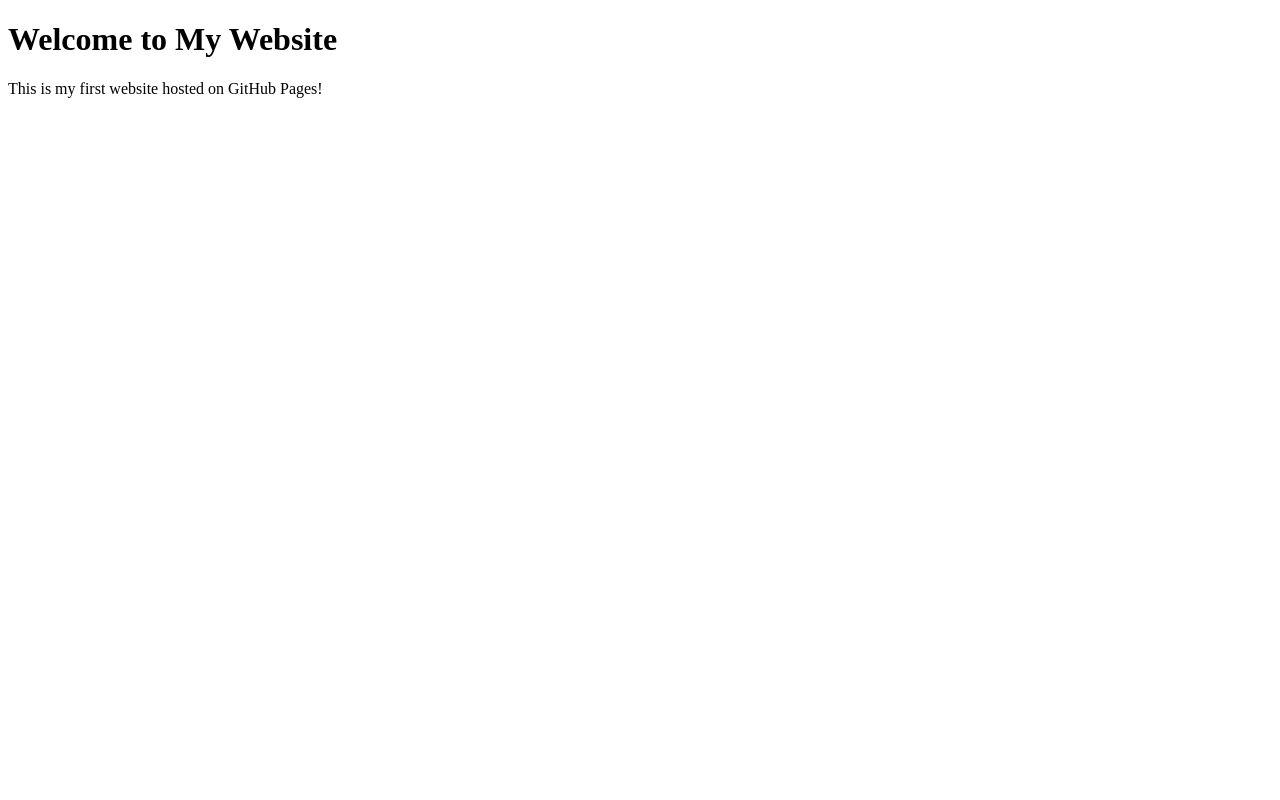
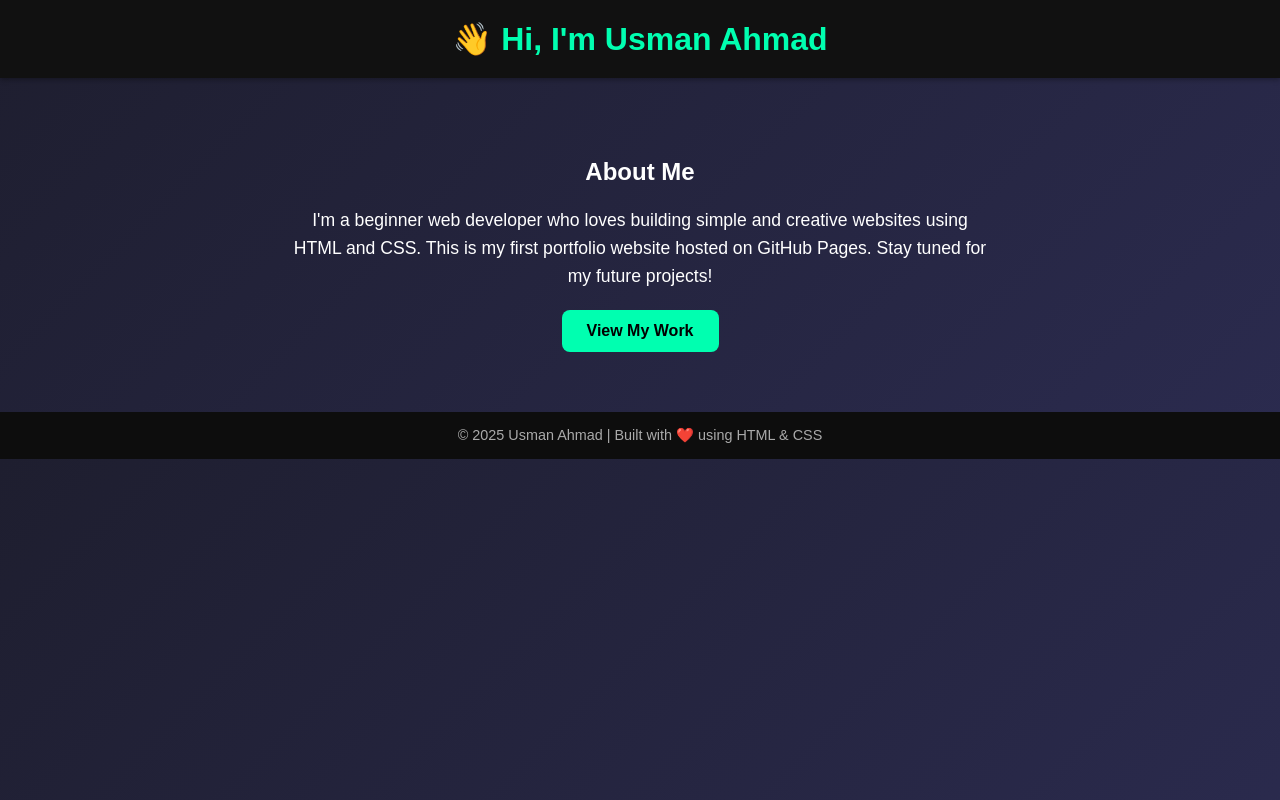
Before and after one commit to maanii99022-commits/usmanahmad-website.github.io, a plain HTML site: page index.html in a window 1280 px wide. Drawn offline with Linux system fonts and the light colour scheme.

Commit message:
index.html

```diff
--- a/index.html
+++ b/index.html
@@ -1,10 +1,82 @@
 <!DOCTYPE html>
-<html>
+<html lang="en">
 <head>
-  <title>Usman Ahmad Portfolio</title>
+  <meta charset="UTF-8">
+  <meta name="viewport" content="width=device-width, initial-scale=1.0">
+  <title>Usman Ahmad - Portfolio</title>
+  <style>
+    body {
+      margin: 0;
+      font-family: "Poppins", sans-serif;
+      background: linear-gradient(135deg, #1e1e2f, #2b2b4f);
+      color: white;
+      text-align: center;
+    }
+
+    header {
+      background: #111;
+      padding: 20px;
+      box-shadow: 0 2px 5px rgba(0,0,0,0.3);
+    }
+
+    header h1 {
+      margin: 0;
+      font-size: 2em;
+      color: #00ffb0;
+    }
+
+    section {
+      padding: 60px 20px;
+    }
+
+    .about {
+      max-width: 700px;
+      margin: auto;
+      font-size: 1.1em;
+      line-height: 1.6;
+    }
+
+    .button {
+      display: inline-block;
+      margin-top: 20px;
+      padding: 12px 25px;
+      background: #00ffb0;
+      color: #000;
+      border-radius: 8px;
+      font-weight: bold;
+      text-decoration: none;
+      transition: 0.3s;
+    }
+
+    .button:hover {
+      background: #fff;
+      color: #111;
+    }
+
+    footer {
+      background: #0d0d0d;
+      padding: 15px;
+      font-size: 0.9em;
+      color: #aaa;
+    }
+  </style>
 </head>
 <body>
-  <h1>Welcome to My Website</h1>
-  <p>This is my first website hosted on GitHub Pages!</p>
+  <header>
+    <h1>👋 Hi, I'm Usman Ahmad</h1>
+  </header>
+
+  <section>
+    <h2>About Me</h2>
+    <p class="about">
+      I'm a beginner web developer who loves building simple and creative websites using HTML and CSS.
+      This is my first portfolio website hosted on GitHub Pages. Stay tuned for my future projects!
+    </p>
+    <a href="#" class="button">View My Work</a>
+  </section>
+
+  <footer>
+    © 2025 Usman Ahmad | Built with ❤️ using HTML & CSS
+  </footer>
 </body>
 </html>
```
